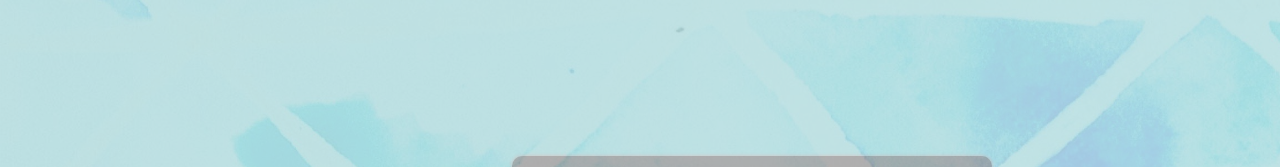
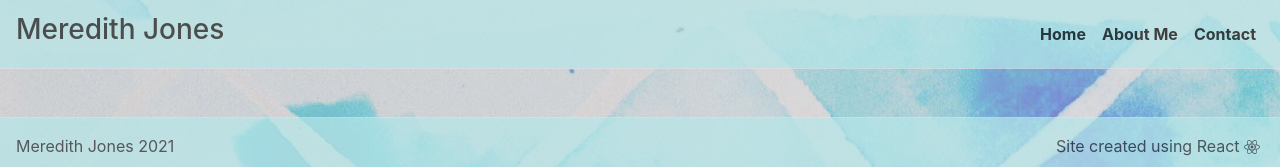
Before and after one commit to meredithajones/2021-Portfolio, a React (Create React App) app: page / in a window 1280 px wide. Shown: the top 167 px of the page. Built offline with nearby package versions, Linux system fonts and the light colour scheme; grey boxes are pictures that could not be loaded.

Commit message:
Reverted back to original page routes

```diff
--- a/src/App.js
+++ b/src/App.js
@@ -55,7 +55,7 @@
             <Navbar.Toggle className="border-0" aria-controls="navbar-toggle" />
             <Navbar.Collapse id="navbar.toggle">
               <Nav className="ml-auto">
-                {/* <Link className="nav-link" to="/home">
+                <Link className="nav-link" to="/home">
                   Home
                 </Link>
                 <Link className="nav-link" to="/about">
@@ -63,10 +63,10 @@
                 </Link>
                 <Link className="nav-link" to="/contact">
                   Contact
-                </Link> */}
-                  <Route exact path="/" component={HomePage} />
+                </Link>
+                  {/* <Route exact path="/" component={HomePage} />
                   <Route exact path="/about" component={AboutPage} />
-                  <Route exact path="/contact" component={ContactPage} />
+                  <Route exact path="/contact" component={ContactPage} />  */}
               </Nav>
             </Navbar.Collapse>
           </Navbar>
```
